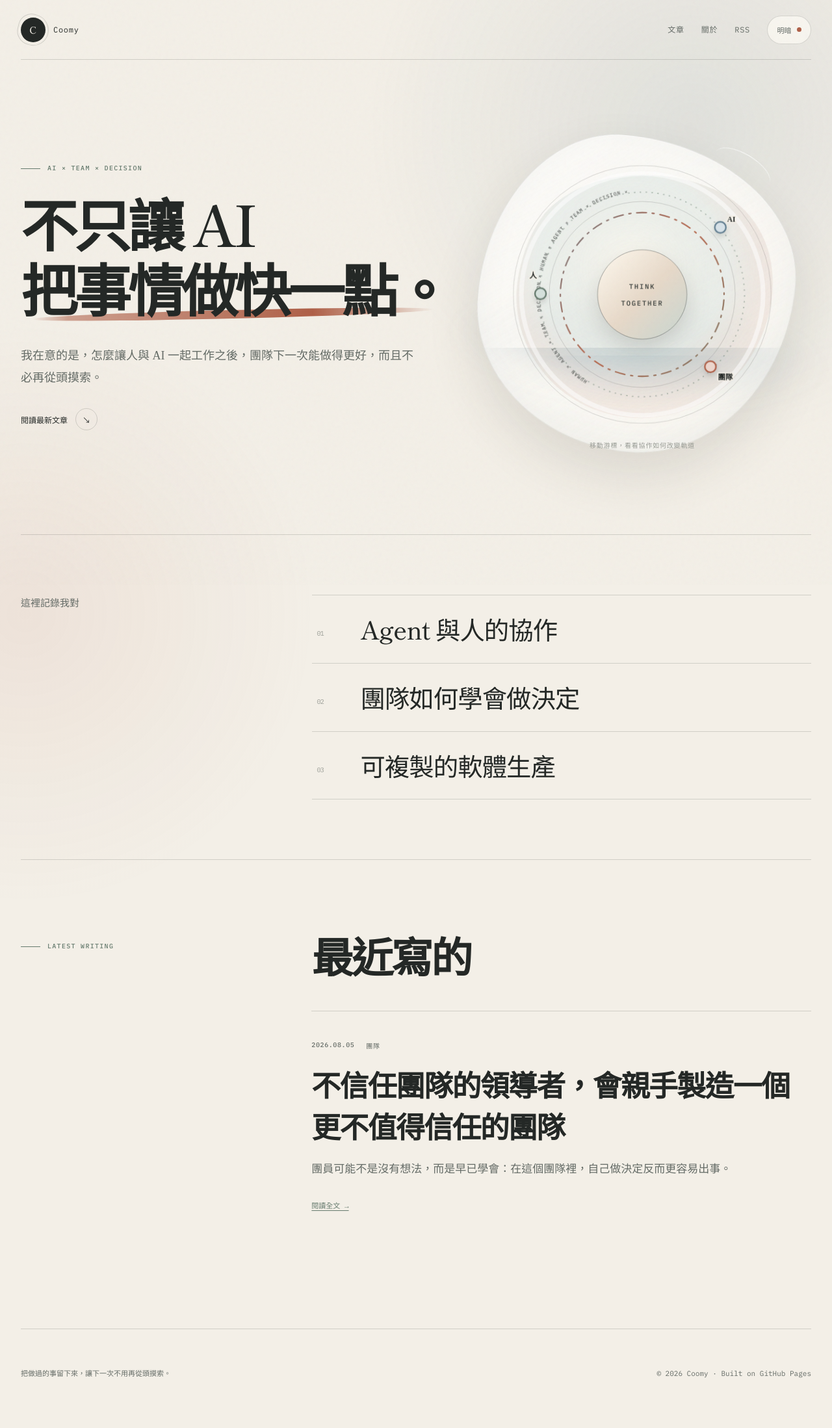
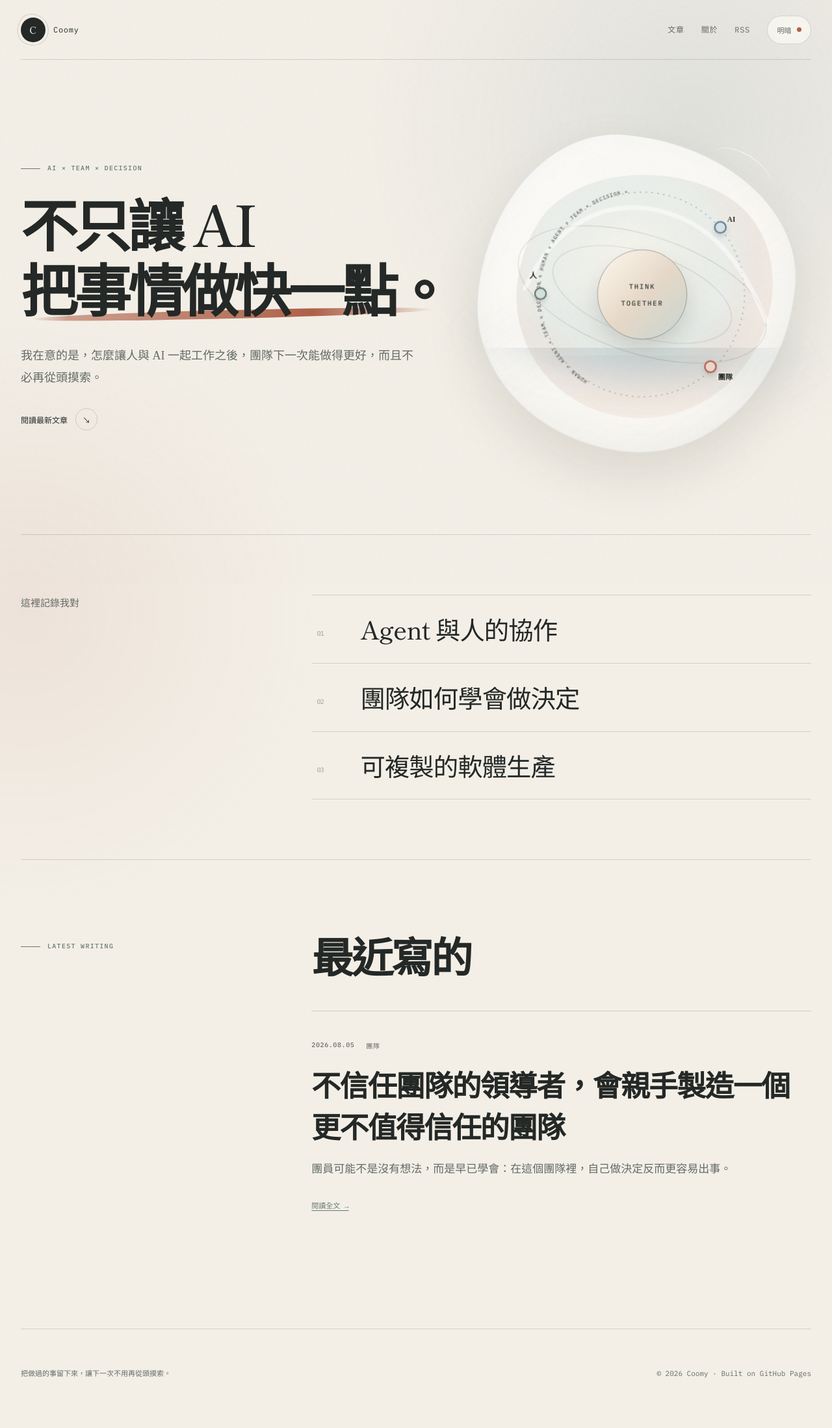
Before and after one commit to coomySF/coomySF.github.io, a Jekyll site: the page built from index.html, in a window 1280 px wide. Shown: the whole page at 65% size. Built offline with Jekyll 4.4.1, drawn with Linux system fonts in a browser that asks for light colours.

Commit message:
remove distracting orbit and cursor hint

```diff
--- a/_layouts/default.html
+++ b/_layouts/default.html
@@ -11,7 +11,7 @@
     <link rel="preconnect" href="https://fonts.googleapis.com">
     <link rel="preconnect" href="https://fonts.gstatic.com" crossorigin>
     <link href="https://fonts.googleapis.com/css2?family=IBM+Plex+Mono:wght@400;500&family=Noto+Serif+TC:wght@400;500;600;700&family=Shippori+Mincho:wght@500;600&display=swap" rel="stylesheet">
-    <link rel="stylesheet" href="{{ '/assets/css/style.css' | relative_url }}?v=20260805-3">
+    <link rel="stylesheet" href="{{ '/assets/css/style.css' | relative_url }}?v=20260805-4">
     <script>
       document.documentElement.classList.add('js');
       document.documentElement.dataset.theme = localStorage.getItem('coomy-theme-v2') || 'light';
@@ -40,6 +40,6 @@
       <p>把做過的事留下來，讓下一次不用再從頭摸索。</p>
       <p>© {{ 'now' | date: '%Y' }} Coomy · Built on GitHub Pages</p>
     </footer>
-    <script src="{{ '/assets/js/site.js' | relative_url }}?v=20260805-3" defer></script>
+    <script src="{{ '/assets/js/site.js' | relative_url }}?v=20260805-4" defer></script>
   </body>
 </html>
--- a/assets/css/style.css
+++ b/assets/css/style.css
@@ -233,11 +233,11 @@ nav a:hover::after { transform: scaleX(1); transform-origin: left; }
 .orbit-shadow { position: absolute; inset: 29% 12% 4%; z-index: -3; background: color-mix(in srgb, var(--blue) 23%, transparent); border-radius: 50%; filter: blur(48px); transform: translateZ(-80px) rotateX(70deg); }
 .orbit-svg { display: block; width: 100%; height: 100%; overflow: visible; transform-style: preserve-3d; }
 .orbit-aura { fill: url(#aura-gradient); opacity: .76; }
-.orbit-plane circle, .orbit-ring, .orbit-thread, .orbit-ribbon { fill: none; vector-effect: non-scaling-stroke; transform-box: fill-box; transform-origin: center; }
-.orbit-plane circle { stroke: color-mix(in srgb, var(--ink) 18%, transparent); stroke-width: .9; }
+.orbit-plane ellipse, .orbit-ring, .orbit-ribbon { fill: none; vector-effect: non-scaling-stroke; }
+.orbit-plane ellipse { stroke: color-mix(in srgb, var(--ink) 18%, transparent); stroke-width: .9; }
+.orbit-plane-back { transform-origin: center; transform: rotate(18deg); }
 .orbit-ring { stroke: color-mix(in srgb, var(--sage) 70%, transparent); stroke-width: 1.25; stroke-dasharray: 2 7; transform-origin: center; animation: orbit-spin 26s linear infinite; }
 .orbit-ribbon { stroke: rgba(255,255,255,.86); stroke-width: 7; stroke-linecap: round; opacity: .62; filter: blur(.3px); }
-.orbit-thread { stroke: url(#thread-gradient); stroke-width: 2.2; stroke-linecap: round; stroke-dasharray: 15 9 3 9; stroke-dashoffset: 0; animation: thread-flow 7s linear infinite; }
 .orbit-copy { fill: color-mix(in srgb, var(--ink) 72%, transparent); font: 500 8px var(--mono); letter-spacing: .15em; transform-origin: center; animation: orbit-copy 34s linear infinite; }
 .orbit-core circle { fill: url(#core-gradient); stroke: rgba(54,58,55,.42); stroke-width: 1; }
 .orbit-core { transform-origin: center; filter: drop-shadow(0 15px 18px rgba(57,55,48,.18)); }
@@ -251,11 +251,9 @@ nav a:hover::after { transform: scaleX(1); transform-origin: left; }
 .node-human { animation: node-float 4.8s ease-in-out infinite; }
 .node-agent { animation: node-float 5.4s ease-in-out -.9s infinite; }
 .node-team { animation: node-float 5.1s ease-in-out -1.8s infinite; }
-.orbit-note { margin: -24px 0 0; color: var(--faint); font: 10px var(--mono); text-align: center; letter-spacing: .08em; }
 
 @keyframes orbit-spin { to { transform: rotate(360deg); } }
 @keyframes orbit-copy { to { transform: rotate(-360deg); } }
-@keyframes thread-flow { to { stroke-dashoffset: -150; } }
 @keyframes node-float { 0%, 100% { transform: translateY(0); } 50% { transform: translateY(-9px); } }
 
 [data-reveal] { opacity: 1; transform: none; }
@@ -384,7 +382,6 @@ nav a:hover::after { transform: scaleX(1); transform-origin: left; }
   .hero h1 { font-size: clamp(46px, 13vw, 66px); }
   .hero-copy { font-size: 17px; }
   .hero-orbit { width: min(92vw, 460px); justify-self: center; margin: -20px 0 -26px; }
-  .orbit-note { margin-top: -18px; }
   .manifesto, .section-heading { grid-template-columns: 1fr; gap: 28px; }
   .manifesto { padding: 68px 0; }
   .manifesto li { font-size: 25px; }
@@ -410,7 +407,6 @@ nav a:hover::after { transform: scaleX(1); transform-origin: left; }
   .brand > span:last-child { display: none; }
   .hero h1 { font-size: 43px; }
   .hero-orbit { width: 104%; margin-left: -2%; }
-  .orbit-note { font-size: 9px; }
 }
 
 @media (pointer: coarse) { .cursor-aura { display: none; } }
--- a/index.html
+++ b/index.html
@@ -24,11 +24,6 @@ description: Coomy 的個人長文網站，記錄 AI、團隊、決策與可複
           <stop offset=".52" stop-color="#e7d9c9" />
           <stop offset="1" stop-color="#c8d6d1" />
         </linearGradient>
-        <linearGradient id="thread-gradient" x1="80" y1="120" x2="440" y2="400" gradientUnits="userSpaceOnUse">
-          <stop offset="0" stop-color="#6f8794" />
-          <stop offset=".5" stop-color="#b96e55" />
-          <stop offset="1" stop-color="#768778" />
-        </linearGradient>
         <radialGradient id="aura-gradient" cx="45%" cy="38%" r="65%">
           <stop offset="0" stop-color="#fffaf0" stop-opacity=".95" />
           <stop offset=".58" stop-color="#c9d8d4" stop-opacity=".42" />
@@ -40,12 +35,11 @@ description: Coomy 的個人長文網站，記錄 AI、團隊、決策與可複
       </defs>
       <path class="orbit-aura" d="M103 129C162 62 285 49 377 91c95 43 115 152 72 244-42 91-142 145-246 117C96 423 42 319 61 226c8-39 21-70 42-97Z" />
       <g class="orbit-plane orbit-plane-back">
-        <circle cx="260" cy="260" r="208" />
-        <circle cx="260" cy="260" r="150" />
+        <ellipse cx="260" cy="260" rx="208" ry="95" />
+        <ellipse cx="260" cy="260" rx="150" ry="67" />
       </g>
       <circle class="orbit-ring" cx="260" cy="260" r="165" />
-      <circle class="orbit-ribbon" cx="260" cy="260" r="195" />
-      <circle class="orbit-thread" cx="260" cy="260" r="132" />
+      <path class="orbit-ribbon" d="M71 250C122 143 200 107 283 124c91 19 140 88 177 179" />
       <text class="orbit-copy">
         <textPath href="#orbit-copy-path" startOffset="0%">HUMAN × AGENT × TEAM × DECISION × HUMAN × AGENT × TEAM × DECISION × </textPath>
       </text>
@@ -58,7 +52,6 @@ description: Coomy 的個人長文網站，記錄 AI、團隊、決策與可複
       <g class="orbit-node node-agent"><circle cx="386" cy="154" r="9" /><text x="397" y="145">AI</text></g>
       <g class="orbit-node node-team"><circle cx="370" cy="385" r="9" /><text x="382" y="406">團隊</text></g>
     </svg>
-    <p class="orbit-note">移動游標，看看協作如何改變軌道</p>
   </div>
 </section>
 
```
